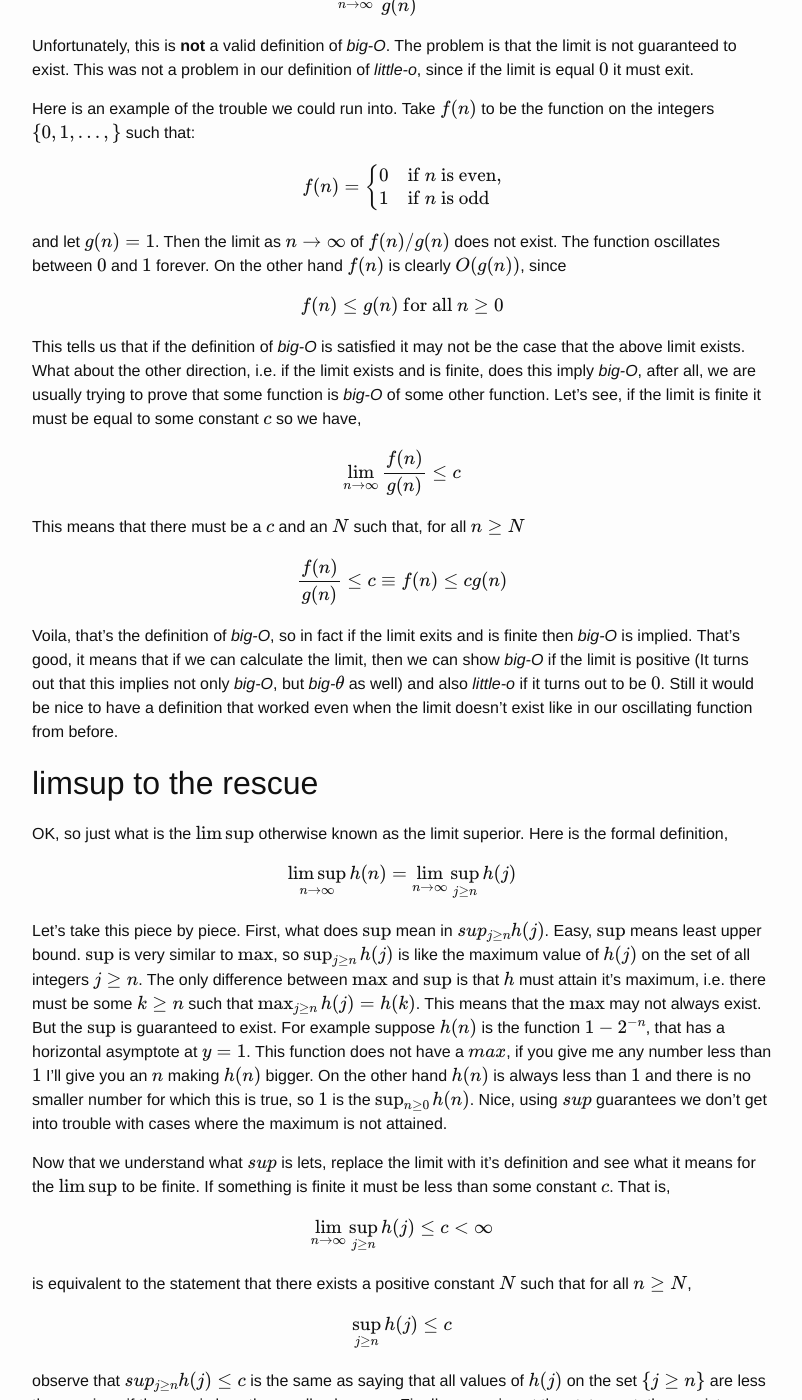
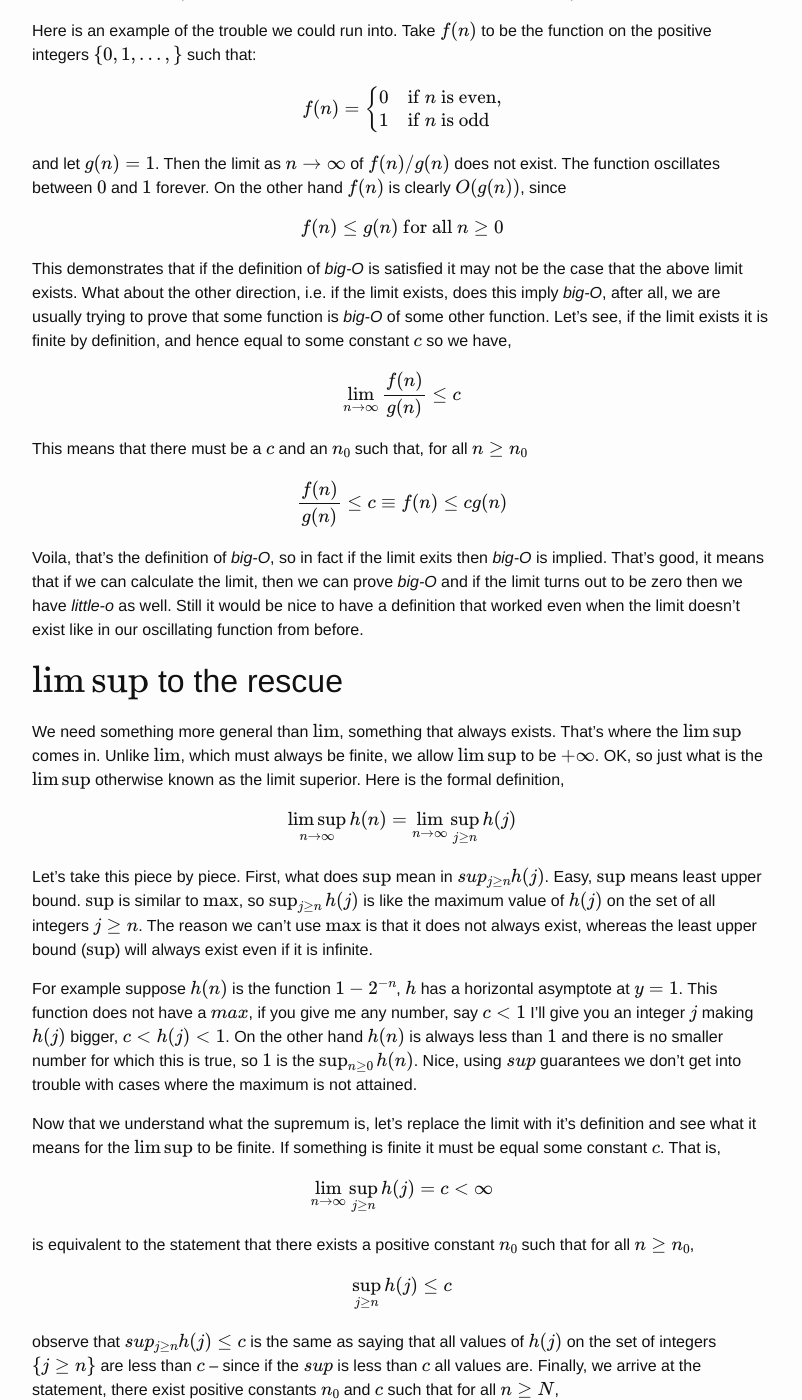
Before and after one commit to jeffreyrosenbluth/jeffreyrosenbluth.github.io, a Jekyll site: the page built from _posts/2016-02-05-bigO.md, in a window 1280 px wide and 1400 px high, scrolled down 965 px. Shown: the whole window, without its empty margins (238-1040 px from the left). Built offline with Jekyll 4.4.1, drawn with Linux system fonts in a browser that asks for light colours; formulas are drawn with MathJax 3; comment, search, counter and statistics services are not loaded; some of the changed text lies outside the part shown.

Commit message:
Improvements

```diff
--- a/_posts/2016-02-05-bigO.md
+++ b/_posts/2016-02-05-bigO.md
@@ -1,25 +1,23 @@
 ---
 layout: post
-title: From Big-O to lim sup
+title: big-O and little-o
 ---
 
-## big-O
-The definition of *little-o* is often described in terms of taking a limit and checking that it is equal to zero. On the other hand, the definition of *big-O* is usually expressed in terms of the existence of certain positive constants satisfying an inequality. The "limit" definition for *little-o* is very useful and it would be nice if we had a similar definition for *big-O*. Let's see what the issues are. We start with a formal definition of *big-O*. We say that,
+The definitions of *big-O* and *little-o* are quite similar, but *little-o* has an alternative definition in terms of taking a limit. In this post we explore building up a similar definition for *big-O*. We will be thinking of *big-O* and *little-o* from the perspective of asymptotic anaysis in computer science, so we don't lose anything by assuming all or our functions are positve. Let's start with the standard definitions of *big-O* and *little-o*. We say that, $$f(n)$$ is $$O(g(n))$$ or (by a slight abuse of notation) that $$f(n) = O(g(n))$$, if there exist positive constants $$c$$ and $$n_0$$, such that for all $$n \geq n_0$$,
+\\[f(n) \leq cg(n)\\] Contrast this with the definition of *little-o*,
 
-$$f(n)$$ is $$O(g(n))$$ if there exist positive constants $$c$$ and $$N$$, such that for all $$n \geq N$$, \\[f(n) \leq cg(n)\\] By the way, I'm aiming this post at computer science students and thus I'll will assume throughout that the functions we analyze are non-negative)\. Contrast this with the definition of *little-o*,
+$$f(n) = o(g(n))$$ if for all $$c > 0$$, there exist $$n_0$$, such that for all $$n \geq n_0$$, \\[f(n) \leq cg(n)\\]
 
-$$f(n)$$ is $$o(g(n))$$ if for all $$c > 0$$, there exist $$N$$, such that for all $$n \geq N$$, \\[f(n) \leq cg(n)\\]
+The difference is that this inequality must hold for **all** $$c$$, so we can pick $$c$$ to be arbitrarily small (*Note that in the definition of little-o, $$n_0$$ may depend on the choice of $$c$$*). An equivalent definition of *little-o* is,
 
-*Note that in the definition of little-o*, $$N$$ may depend on the choice of $$c$$. The difference is that this inequality must hold for **all** $$c$$, so we can pick $$c$$ to be arbitrarily small. An equivalent definition of *little-o* is,
-
-$$f(n)$$ is $$o(g(n))$$ if
+$$f(n) = o(g(n))$$ if
 {% raw %}
 $$
 \lim_{n \rightarrow \infty} \frac{f(n)}{g(n)} = 0
 $$
 {% endraw %}
 
-This is the definition most often used for checking if $$f(n)$$ is $$o(g(n))$$, since we can apply the tools of calculus, including e.g. l'hospital's rule, to calculate the limit instead of trying to find an $$N$$ for each $$c$$, which is usually more difficult. Do we have a similar definition for *big-O*? It may seem at first that the following is an equivalent to the one above, i.e. that a necessary and sufficient condition for $$f(n)$$ to be $$O(g(n))$$ is,
+It is easy to see using the definition of limit that these two definitions of *little-o* are equivalent. This second definition is the one most often used for checking if $$f(n)$$ is $$o(g(n))$$, since we can apply the tools of calculus, including e.g. l'hospital's rule, to calculate the limit instead of trying to find an $$n_0$$ for each $$c$$, which is usually more difficult. Do we have a similar definition for *big-O*? It may seem at first that the following is an equivalent to the one above, i.e. that a necessary and sufficient condition for $$f(n)$$ to be $$O(g(n))$$ is,
 {% raw %}
 $$
 \lim_{n \rightarrow \infty} \frac{f(n)}{g(n)} < \infty
@@ -43,37 +41,39 @@ and let $$g(n)=1$$. Then the limit as $$n \rightarrow \infty$$ of $$f(n)/g(n)$$
 $$f(n) \leq g(n) \textrm{ for all } n \geq 0$$
 {% endraw %}
 
-This tells us that if the definition of *big-O* is satisfied it may not be the case that the above limit exists. What about the other direction, i.e. if the limit exists and is finite, does this imply *big-O*, after all, we are usually trying to prove that some function is *big-O* of some other function. Let's see, if the limit is finite it must be equal to some constant $$c$$ so we have,
+This demonstrates that if the definition of *big-O* is satisfied it may not be the case that the above limit exists. What about the other direction, i.e. if the limit exists, does this imply *big-O*, after all, we are usually trying to prove that some function is *big-O* of some other function. Let's see, if the limit exists it is finite by definition, and hence equal to some constant $$c$$ so we have,
 {% raw %}
 $$
 \lim_{n \rightarrow \infty} \frac{f(n)}{g(n)} \leq c
 $$
 {% endraw %}
-This means that there must be a $$c$$ and an $$N$$ such that, for all $$n \geq N$$
+This means that there must be a $$c$$ and an $$n_0$$ such that, for all $$n \geq n_0$$
 {% raw %}
 $$
 \frac{f(n)}{g(n)} \leq c \equiv f(n) \leq cg(n)
 $$
 {% endraw %}
-Voila, that's the definition of *big-O*, so in fact if the limit exits and is finite then *big-O* is implied. That's good, it means that if we can calculate the limit, then we can show *big-O* if the limit is positive (It turns out that this implies not only *big-O*, but *big-*$$\theta$$ as well) and also *little-o* if it turns out to be $$0$$. Still it would be nice to have a definition that worked even when the limit doesn't exist like in our oscillating function from before.
+Voila, that's the definition of *big-O*, so in fact if the limit exits then *big-O* is implied. That's good, it means that if we can calculate the limit, then we can prove *big-O* and if the limit turns out to be zero then we have *little-o* as well. Still it would be nice to have a definition that worked even when the limit doesn't exist like in our oscillating function from before.
 
-## limsup to the rescue
+## $$\limsup$$ to the rescue
 
-OK, so just what is the $$\limsup$$ otherwise known as the limit superior. Here is the formal definition,
+We need something more general than $$\lim$$, something that always exists. That's where the $$\limsup$$ comes in. Unlike $$\lim$$, which must always be finite, we allow $$\limsup$$ to be $$+\infty$$. OK, so just what is the $$\limsup$$ otherwise known as the limit superior. Here is the formal definition,
 {% raw %}
 $$\limsup_{n \rightarrow \infty} h(n) = \lim_{n \rightarrow \infty} \sup_{j \geq n} h(j)$$
 {% endraw %}
-Let's take this piece by piece. First, what does $$\sup$$ mean in $$sup_{j \geq n} h(j)$$. Easy, $$\sup$$ means least upper bound. $$\sup$$ is very similar to $$\max$$, so $$\sup_{j \geq n} h(j)$$ is like the maximum value of $$h(j)$$ on the set of all integers $$j \geq n$$. The only difference between $$\max$$ and $$\sup$$ is that $$h$$ must attain it's maximum, i.e. there must be some $$k \geq n$$ such that $$\max_{j \geq n} h(j) = h(k)$$. This means that the $$\max$$ may not always exist. But the $$\sup$$ is guaranteed to exist. For example suppose $$h(n)$$ is the function $$1-2^{-n}$$, that has a horizontal asymptote at $$y=1$$. This function does not have a $$max$$, if you give me any number less than $$1$$ I'll give you an $$n$$ making $$h(n)$$ bigger. On the other hand $$h(n)$$ is always less than $$1$$ and there is no smaller number for which this is true, so $$1$$ is the $$\sup_{n \geq 0} h(n)$$. Nice, using $$sup$$ guarantees we don't get into trouble with cases where the maximum is not attained.
+Let's take this piece by piece. First, what does $$\sup$$ mean in $$sup_{j \geq n} h(j)$$. Easy, $$\sup$$ means least upper bound. $$\sup$$ is similar to $$\max$$, so $$\sup_{j \geq n} h(j)$$ is like the maximum value of $$h(j)$$ on the set of all integers $$j \geq n$$. The reason we can't use $$\max$$ is that it does not always exist, whereas the least upper bound ($$\sup$$) will always exist even if it is infinite.
 
-Now that we understand what $$sup$$ is lets, replace the limit with it's definition and see what it means for the $$\limsup$$ to be finite. If something is finite it must be less than some constant $$c$$. That is,
+For example suppose $$h(n)$$ is the function $$1-2^{-n}$$, $$h$$ has a horizontal asymptote at $$y=1$$. This function does not have a $$max$$, if you give me any number, say $$c < 1$$ I'll give you an integer $$j$$ making $$h(j)$$ bigger, $$c < h(j) < 1$$. On the other hand $$h(n)$$ is always less than $$1$$ and there is no smaller number for which this is true, so $$1$$ is the $$\sup_{n \geq 0} h(n)$$. Nice, using $$sup$$ guarantees we don't get into trouble with cases where the maximum is not attained.
+
+Now that we understand what the supremum is, let's replace the limit with it's definition and see what it means for the $$\limsup$$ to be finite. If something is finite it must be equal some constant $$c$$. That is,
 {% raw %}
-$$\lim_{n \rightarrow \infty} \sup_{j \geq n} h(j) \leq c < \infty$$
+$$\lim_{n \rightarrow \infty} \sup_{j \geq n} h(j) = c < \infty$$
 {% endraw %}
-is equivalent to the statement that there exists a positive constant $$N$$ such that for all $$n \geq N$$,
+is equivalent to the statement that there exists a positive constant $$n_0$$ such that for all $$n \geq n_0$$,
 {% raw %}
 $$\sup_{j \geq n} h(j) \leq c$$
 {% endraw %}
-observe that $$sup_{j \geq n} h(j) \leq c$$ is the same as saying that all values of $$h(j)$$ on the set $$\{j \geq n\}$$ are less than $$c$$, since if the $$sup$$ is less than $$c$$ all values are. Finally, we arrive at the statement, there exist positive constants $$N$$ and $$c$$ such that for all $$n \geq N$$,
+observe that $$sup_{j \geq n} h(j) \leq c$$ is the same as saying that all values of $$h(j)$$ on the set of integers $$\{j \geq n\}$$ are less than $$c$$ -- since if the $$sup$$ is less than $$c$$ all values are. Finally, we arrive at the statement, there exist positive constants $$n_0$$ and $$c$$ such that for all $$n \geq N$$,
 {% raw %}
 $$h(n) \leq c$$
 {% endraw %}
@@ -83,11 +83,8 @@ $$
 \frac{f(n)}{g(n)} \leq c \equiv f(n) \leq cg(n)
 $$
 {% endraw %}
-and we have the definition of *big-O*, proving that a finite $$\limsup$$ implies *big-O*. The proof in the other direction, i.e. that *big-O* implies that the $$\limsup$$ is finite is pretty much the same proof in reverse. Hence we have shown that the two definitions are equivalent! That is, an alternative definition of $$f(n)$$ is $$O(g(n))$$ is
+and we have the definition of *big-O*, proving that a finite $$\limsup$$ implies *big-O*. The proof in the other direction, i.e. that *big-O* implies that the $$\limsup$$ is finite is pretty much the same proof in reverse. Hence we have shown that the two definitions are equivalent! That is, an alternative definition of $$f(n) = O(g(n))$$ is
 {% raw %}
 $$\limsup_{n \rightarrow \infty} \frac{f(n)}{g(n)} < \infty$$
 {% endraw %}
 The only difference between this result and our naive guess is that we had to use $$\limsup$$ instead of $$\lim$$ to handle cases where the limit does not exist. By the way, when the limit exists it is equal to the $$\limsup$$. So we can summarize what we have so far by saying that if the $$\limsup$$ of $$f/g$$ is 0 then $$f$$ is $$o(g)$$, if it is finite but not zero $$f$$ is $$O(g)$$.
-
-## big-$$\Omega$$ and little-$$\omega$$ and big-$$\Theta$$
-If we think of *big-O* as being the asymptotic upper bound, then *big-*$$\Omega$$ is the asymptotic lower bound. It has the same definition as *big-O*, only the less than or equals becomes greater than or equals. A function $$f(n)$$ is $$\Omega(g(n))$$ if and only if $$g(n)$$ is $$O(f(n))$$. So we can use all of the machinery we built above to check if some function is *big-*$$\Omega$$ of some other function. The same relationship is true of *little-o* and *little-*$$\omega$$. A function $$f$$ that is both $$O(g)$$ and $$\Omega(g)$$ is said to be $$\Theta(g)$$. In other words $$f$$ is asymptotically equal to $$g$$.
```
Also changed, not shown: other parts of _posts/2016-02-05-bigO.md (+1 -1 lines).
